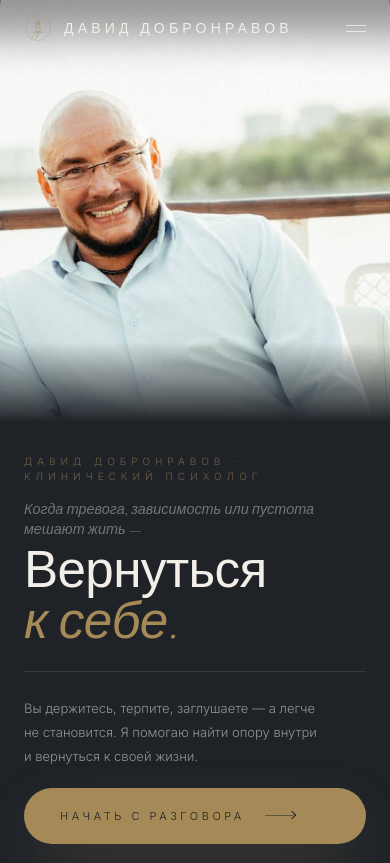
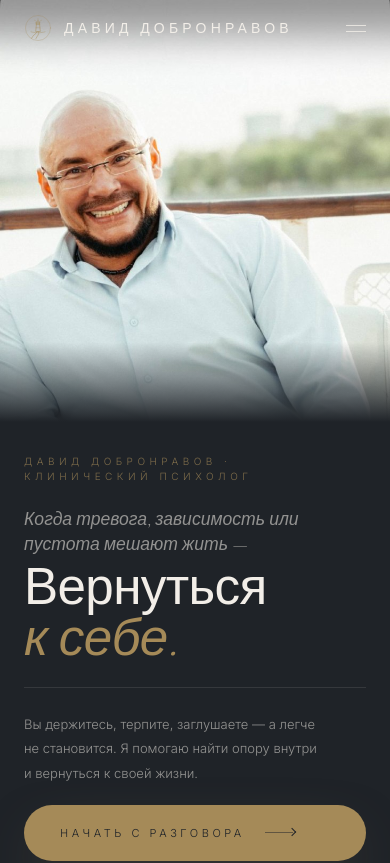
Before and after one commit to alexolenich6-ui/website, a Next.js app in the folder dobronravov-landing/: page / in a window 390 px wide. Shown: the top 863 px of the page. Built offline with nearby package versions, Linux system fonts and the light colour scheme.

Commit message:
Fix mobile hero: use gap layout, bigger eyebrow opacity, fixed font sizes
https://claude.ai/code/session_01RhTwL9TkLn9oPw3YHoyXKS

```diff
--- a/dobronravov-landing/src/components/Hero.tsx
+++ b/dobronravov-landing/src/components/Hero.tsx
@@ -54,34 +54,30 @@ export default function Hero() {
       </div>
 
       {/* TEXT — bottom on mobile, left column on desktop */}
-      <div className="order-2 lg:order-1 flex flex-col justify-between bg-ink px-6 md:px-12 lg:px-16 xl:px-24 pt-8 lg:pt-40 pb-10 lg:pb-16">
+      <div className="order-2 lg:order-1 flex flex-col gap-6 bg-ink px-6 md:px-12 lg:px-16 xl:px-24 pt-8 lg:pt-40 pb-12 lg:pb-16 lg:justify-between">
 
         {/* Eyebrow */}
-        <div className="overflow-hidden">
         <motion.p
           variants={reveal}
           initial="hidden"
           animate="visible"
           custom={0}
-            className="font-sans text-[10px] font-light tracking-[0.5em] uppercase text-gold/60"
+          className="font-sans text-[10px] font-light tracking-[0.45em] uppercase text-gold/70"
         >
           Давид Добронравов · Клинический психолог
         </motion.p>
-        </div>
 
         {/* Headline */}
-        <div className="space-y-2 lg:space-y-4 mt-4 lg:mt-0">
-          <div className="overflow-hidden">
+        <div className="space-y-2">
           <motion.p
             variants={reveal}
             initial="hidden"
             animate="visible"
             custom={1}
-              className="font-serif italic font-light text-[clamp(0.9rem,3.5vw,1.4rem)] leading-[1.4] text-paper/40"
+            className="font-serif italic font-light text-[1.1rem] lg:text-[1.3rem] leading-[1.4] text-paper/55"
           >
             Когда тревога, зависимость или пустота мешают жить —
           </motion.p>
-          </div>
 
           <h1 className="font-serif font-light leading-[0.92] tracking-[-0.04em]">
             <span className="block overflow-hidden pb-1">
@@ -106,7 +102,7 @@ export default function Hero() {
         {/* Bottom content */}
         <motion.div
           variants={fadeUp} initial="hidden" animate="visible" custom={0}
-          className="flex flex-col gap-5 pt-6 mt-6 border-t border-paper/10"
+          className="flex flex-col gap-5 pt-6 border-t border-paper/10"
         >
           <p className="font-sans text-[13px] lg:text-[14px] font-light leading-[1.85] text-paper/55 max-w-[420px]">
             Вы держитесь, терпите, заглушаете — а легче не&nbsp;становится.
```
Lines whose indentation alone changed are shown as unchanged.
